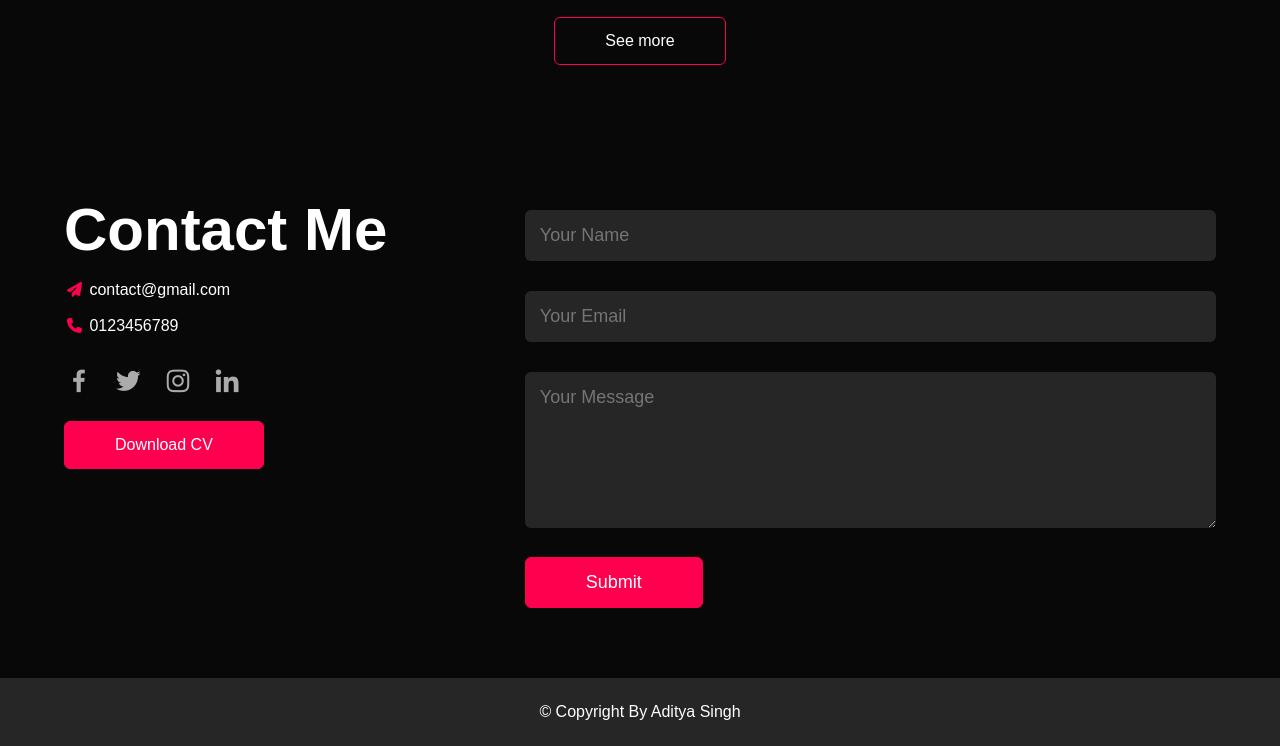
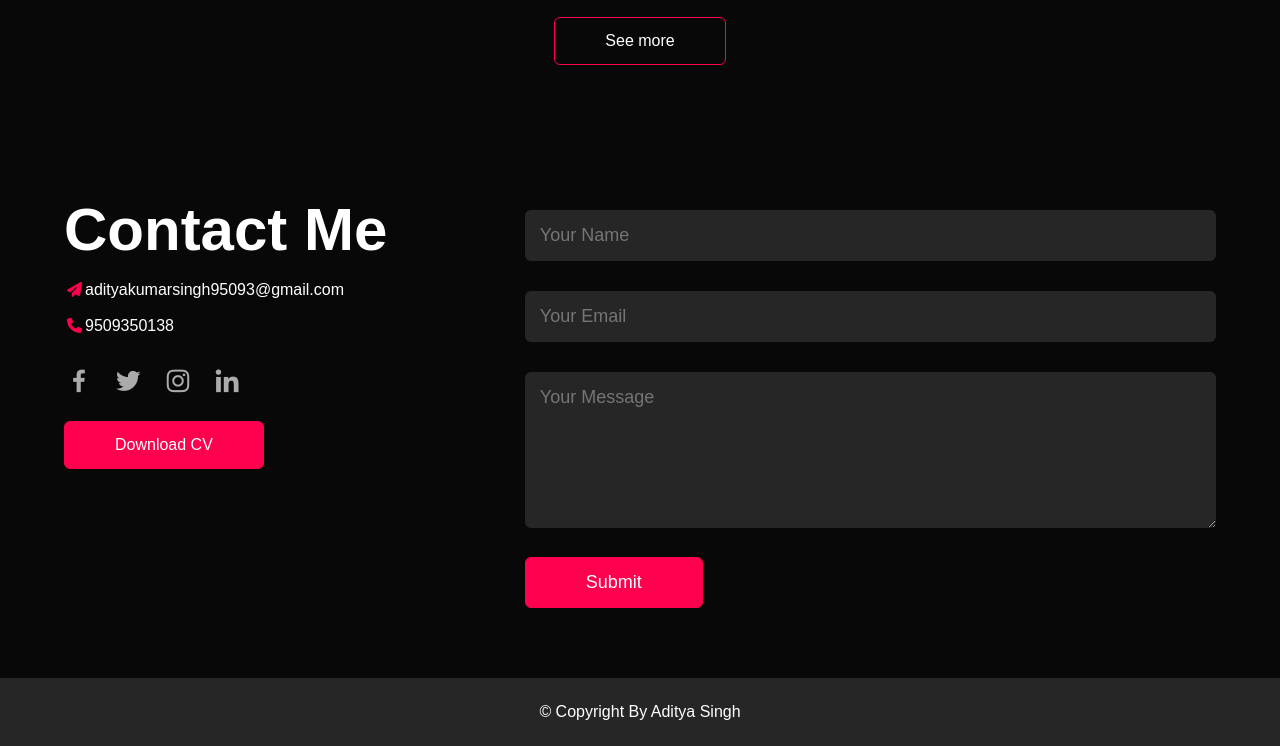
Before and after one commit to aditya95093/Portfolio, a plain HTML site: page index.html in a window 1280 px wide. Shown: the part 3062-3808 px from the top of the page. Drawn offline with nearby package versions, Linux system fonts and the light colour scheme.

Commit message:
Update index.html

```diff
--- a/index.html
+++ b/index.html
@@ -136,8 +136,8 @@
             <div class="row">
                 <div class="contact-left">
                     <h1 class="sub-title">Contact Me</h1>
-                    <p><i class="fa-solid fa-paper-plane"></i> contact@gmail.com</p>
-                    <p><i class="fa-solid fa-phone"></i> 0123456789</p>
+                    <p><i class="fa-solid fa-paper-plane"></i>adityakumarsingh95093@gmail.com</p>
+                    <p><i class="fa-solid fa-phone"></i>9509350138</p>
                     <div class="social-icons">
                         <a href="https://www.facebook.com/profile.php?id=100023089424571&mibextid=ZbWKwL"
                             title="Facebook Profile"><i class='bx bxl-facebook'></i></a>
```
